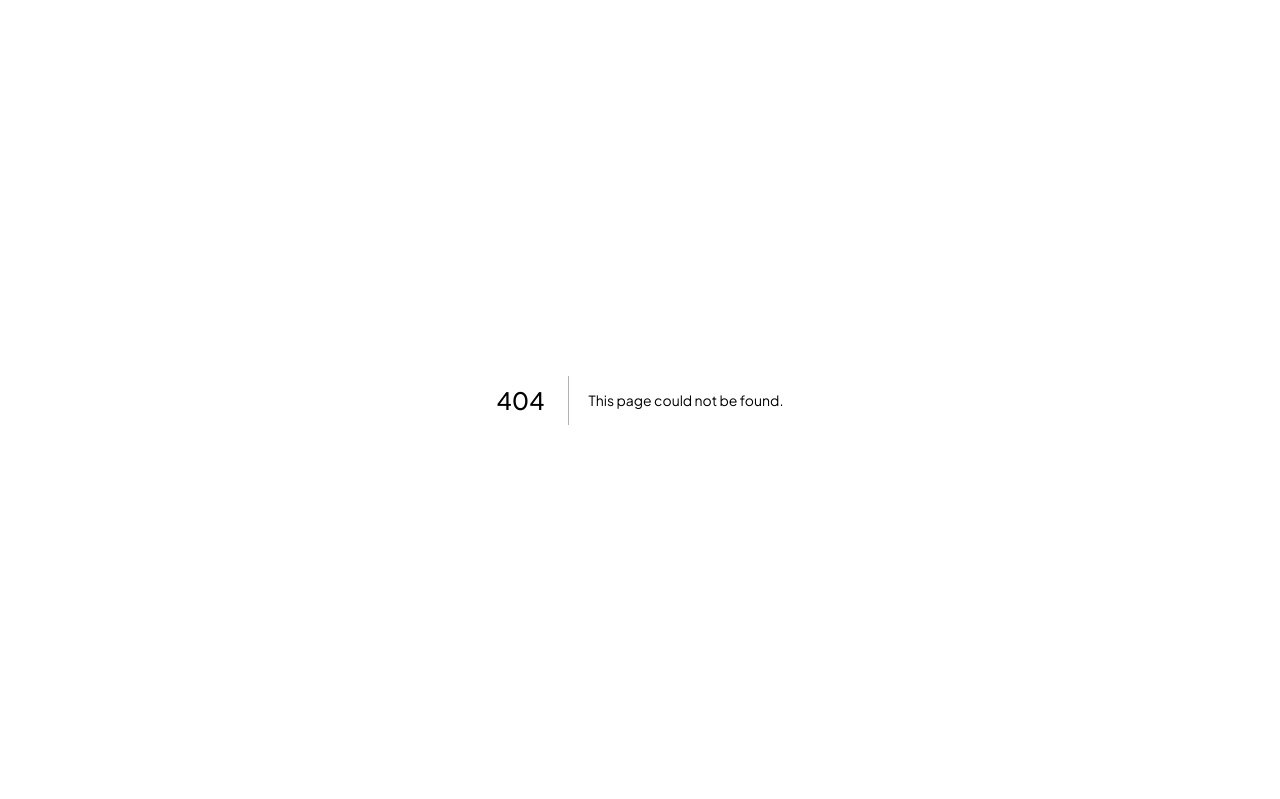
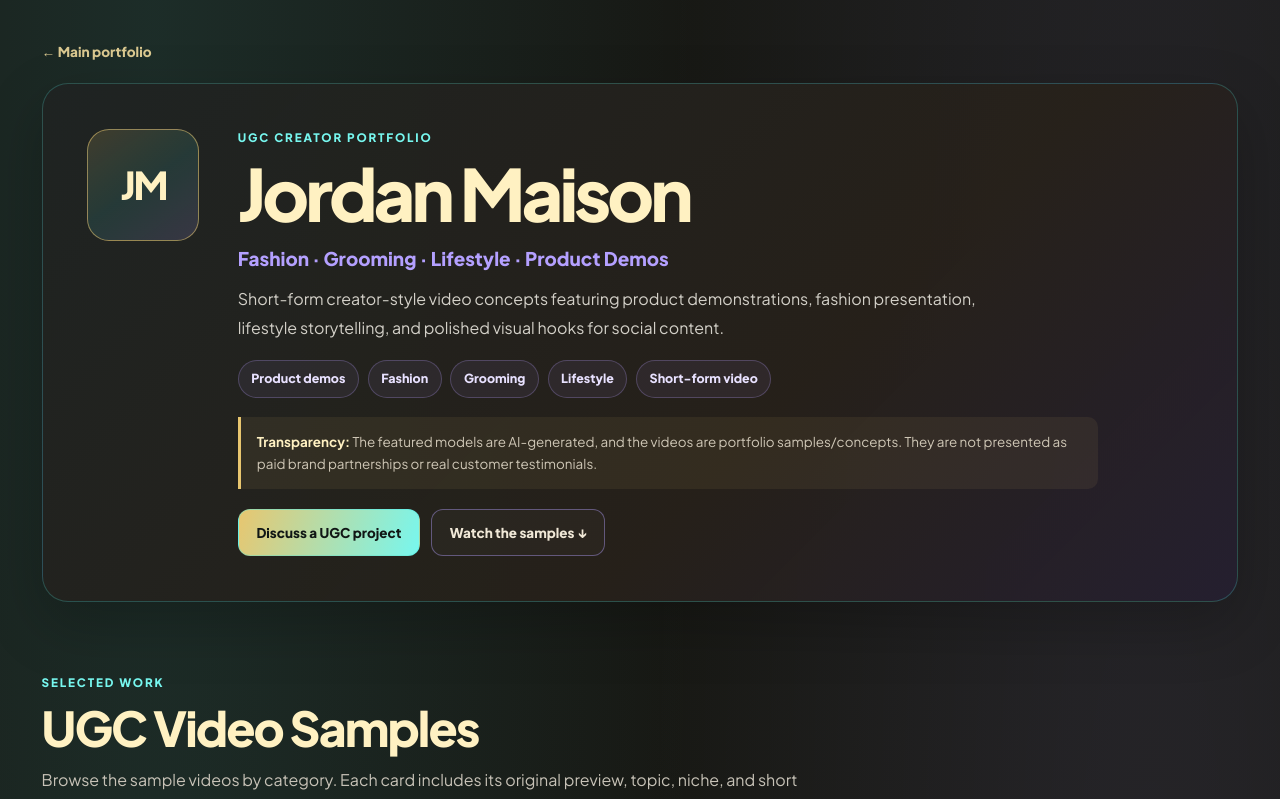
Before and after one commit to mjalaldin87-maker/Portfolio, a Next.js app: page /ugc in a window 1280 px wide. Before the commit this address had no page. Shown: the top 799 px of the page. Built offline with nearby package versions, Linux system fonts and the light colour scheme.

Commit message:
Add dedicated UGC-only creator portfolio page
Add a separate UGC showcase page with the existing 30 sample videos, category grouping, creator profile, and transparent AI-model disclosure.

```diff
--- /dev/null
+++ b/app/UGCShowcase.jsx
@@ -0,0 +1,64 @@
+"use client";
+
+import { useEffect, useRef } from "react";
+import { legacyBodyHTML, legacyScripts } from "./legacy-data";
+
+const originalBody = legacyBodyHTML;
+const originalScripts = legacyScripts;
+const ugcStart = originalBody.indexOf('<article class="ugc-production-note"');
+const ugcEnd = originalBody.indexOf("</section>", ugcStart);
+const ugcMarkup = originalBody.slice(ugcStart, ugcEnd).replaceAll('href="#work"', 'href="#ugc-showcase"');
+const categoryStart = originalScripts.indexOf("// Group current and future UGC cards");
+const categoryEnd = originalScripts.indexOf("})();", categoryStart) + 5;
+const categoryScript = originalScripts.slice(categoryStart, categoryEnd);
+
+export default function UGCShowcase() {
+  const showcaseRef = useRef(null);
+
+  useEffect(() => {
+    if (!showcaseRef.current || !categoryScript || showcaseRef.current.dataset.ready === "true") return;
+    // Reuse the original category grouping logic so the same 30 cards retain their content and 9:16 video frames.
+    new Function(categoryScript)();
+    showcaseRef.current.dataset.ready = "true";
+  }, []);
+
+  return (
+    <main className="ugc-only-page" ref={showcaseRef}>
+      <div className="ugc-only-shell">
+        <a className="ugc-return-link" href="https://mjalaldin87-maker.github.io/Portfolio/">← Main portfolio</a>
+
+        <section className="ugc-creator-hero" aria-labelledby="ugc-creator-title">
+          <div className="ugc-creator-mark" aria-hidden="true">JM</div>
+          <div className="ugc-creator-copy">
+            <p className="ugc-creator-eyebrow">UGC CREATOR PORTFOLIO</p>
+            <h1 id="ugc-creator-title">Jordan Maison</h1>
+            <p className="ugc-creator-role">Fashion · Grooming · Lifestyle · Product Demos</p>
+            <p className="ugc-creator-intro">Short-form creator-style video concepts featuring product demonstrations, fashion presentation, lifestyle storytelling, and polished visual hooks for social content.</p>
+            <div className="ugc-creator-tags" aria-label="UGC content categories">
+              <span>Product demos</span><span>Fashion</span><span>Grooming</span><span>Lifestyle</span><span>Short-form video</span>
+            </div>
+            <p className="ugc-ai-disclosure"><strong>Transparency:</strong> The featured models are AI-generated, and the videos are portfolio samples/concepts. They are not presented as paid brand partnerships or real customer testimonials.</p>
+            <div className="ugc-creator-actions">
+              <a href="mailto:avenqoravortax@gmail.com?subject=UGC%20Video%20Inquiry" className="ugc-contact-button">Discuss a UGC project</a>
+              <a href="#ugc-showcase" className="ugc-secondary-button">Watch the samples ↓</a>
+            </div>
+          </div>
+        </section>
+
+        <section className="ugc-samples-section" id="ugc-showcase" aria-labelledby="ugc-samples-title">
+          <div className="ugc-samples-heading">
+            <p className="ugc-creator-eyebrow">SELECTED WORK</p>
+            <h2 id="ugc-samples-title">UGC Video Samples</h2>
+            <p>Browse the sample videos by category. Each card includes its original preview, topic, niche, and short description.</p>
+          </div>
+          <div dangerouslySetInnerHTML={{ __html: ugcMarkup }} />
+        </section>
+
+        <footer className="ugc-only-footer">
+          <span>Jordan Maison · UGC Creator Portfolio</span>
+          <a href="mailto:avenqoravortax@gmail.com?subject=UGC%20Video%20Inquiry">Contact for UGC projects</a>
+        </footer>
+      </div>
+    </main>
+  );
+}
--- a/app/layout.jsx
+++ b/app/layout.jsx
@@ -1,6 +1,7 @@
 import "./globals.css";
 import "./legacy-home.css";
 import "./theme.css";
+import "./ugc.css";
 
 export const metadata = {
   title: "Muhammad Jalal Din | Guest Posting, SEO & UGC",
--- /dev/null
+++ b/app/ugc.css
@@ -0,0 +1,65 @@
+/* Standalone UGC portfolio page: no SEO/guest-posting service blocks or profile tabs. */
+.ugc-only-page {
+  min-height: 100vh;
+  padding: clamp(1.2rem, 3vw, 2.5rem) clamp(1rem, 4vw, 2.6rem) 3rem;
+  color: #f6f0e4;
+  background:
+    radial-gradient(ellipse at 12% 0%, rgba(77, 228, 220, .10), transparent 34rem),
+    radial-gradient(ellipse at 90% 13%, rgba(180, 160, 255, .10), transparent 32rem),
+    linear-gradient(155deg, #171814, #191811 56%, #211d17);
+}
+.ugc-only-shell { width: min(1240px, 100%); margin: 0 auto; }
+.ugc-return-link { display: inline-flex; margin: 0 0 1.25rem; color: #d9c78f; font-size: .85rem; font-weight: 750; text-decoration: none; }
+.ugc-return-link:hover { color: #77f7ef; }
+.ugc-creator-hero {
+  display: grid;
+  grid-template-columns: auto minmax(0, 1fr);
+  gap: clamp(1.25rem, 3vw, 2.4rem);
+  align-items: start;
+  padding: clamp(1.35rem, 3.6vw, 2.8rem);
+  border: 1px solid rgba(77, 228, 220, .24);
+  border-radius: 26px;
+  background: linear-gradient(135deg, rgba(31, 35, 34, .95), rgba(39, 33, 26, .94) 62%, rgba(37, 31, 49, .9));
+  box-shadow: 0 22px 60px rgba(0, 0, 0, .22);
+}
+.ugc-creator-mark {
+  display: grid;
+  place-items: center;
+  width: clamp(4.6rem, 10vw, 7rem);
+  aspect-ratio: 1;
+  border: 1px solid rgba(232, 198, 111, .55);
+  border-radius: 22px;
+  color: #fff1c2;
+  background: linear-gradient(145deg, rgba(232, 198, 111, .16), rgba(77, 228, 220, .12), rgba(180, 160, 255, .16));
+  font-size: clamp(1.6rem, 4vw, 2.4rem);
+  font-weight: 900;
+  letter-spacing: -.06em;
+}
+.ugc-creator-eyebrow { margin: 0 0 .55rem; color: #77f7ef; font-size: .73rem; font-weight: 850; letter-spacing: .16em; }
+.ugc-creator-copy h1 { margin: 0; color: #fff1c2; font-size: clamp(2.4rem, 6vw, 4.5rem); line-height: 1.02; letter-spacing: -.055em; font-weight: 900; }
+.ugc-creator-role { margin: .85rem 0 .7rem; color: #b4a0ff; font-size: clamp(.98rem, 2vw, 1.18rem); font-weight: 800; }
+.ugc-creator-intro { max-width: 780px; margin: 0; color: #d3d0c8; font-size: 1rem; line-height: 1.8; }
+.ugc-creator-tags { display: flex; flex-wrap: wrap; gap: .55rem; margin-top: 1.1rem; }
+.ugc-creator-tags span { padding: .5rem .78rem; border: 1px solid rgba(180, 160, 255, .26); border-radius: 999px; color: #e8e1ff; background: rgba(180, 160, 255, .07); font-size: .78rem; font-weight: 750; }
+.ugc-ai-disclosure { max-width: 860px; margin: 1.2rem 0 0; padding: .85rem 1rem; border-left: 3px solid #e8c66f; border-radius: 0 10px 10px 0; color: #cfc7b6; background: rgba(232, 198, 111, .07); font-size: .84rem; line-height: 1.65; }
+.ugc-ai-disclosure strong { color: #fff1c2; }
+.ugc-creator-actions { display: flex; flex-wrap: wrap; gap: .7rem; margin-top: 1.25rem; }
+.ugc-contact-button, .ugc-secondary-button { display: inline-flex; align-items: center; justify-content: center; min-height: 44px; padding: .75rem 1.1rem; border: 1px solid rgba(77, 228, 220, .42); border-radius: 12px; color: #101615; background: linear-gradient(110deg, #e8c66f, #77f7ef); font-size: .84rem; font-weight: 850; text-decoration: none; transition: transform .18s ease, filter .18s ease; }
+.ugc-secondary-button { color: #f0e8d7; background: rgba(255,255,255,.025); border-color: rgba(180,160,255,.42); }
+.ugc-contact-button:hover, .ugc-secondary-button:hover { transform: translateY(-1px); filter: brightness(1.08); }
+.ugc-samples-section { margin-top: clamp(2.6rem, 6vw, 4.5rem); }
+.ugc-samples-heading { max-width: 760px; margin: 0 0 1.5rem; }
+.ugc-samples-heading h2 { margin: 0 0 .7rem; color: #fff1c2; font-size: clamp(1.9rem, 4vw, 3rem); line-height: 1.12; font-weight: 900; letter-spacing: -.04em; }
+.ugc-samples-heading > p:last-child { margin: 0; color: #c7c2b7; line-height: 1.75; }
+.ugc-only-page .ugc-production-note { margin-top: 0; }
+.ugc-only-page .media-grid { margin-bottom: 2rem; }
+.ugc-only-page .ugc-category-video-grid { grid-template-columns: repeat(auto-fit, minmax(min(100%, 270px), 1fr)); }
+.ugc-only-page .video-card { min-width: 0; }
+.ugc-only-footer { display: flex; flex-wrap: wrap; align-items: center; justify-content: space-between; gap: .8rem; margin-top: 3rem; padding-top: 1.2rem; border-top: 1px solid rgba(180, 160, 255, .18); color: #aaa397; font-size: .8rem; }
+.ugc-only-footer a { color: #77f7ef; font-weight: 750; text-decoration: none; }
+@media (max-width: 640px) {
+  .ugc-creator-hero { grid-template-columns: 1fr; gap: 1rem; border-radius: 20px; }
+  .ugc-creator-mark { width: 4.3rem; border-radius: 16px; }
+  .ugc-creator-actions > a { width: 100%; }
+}
+@media (prefers-reduced-motion: reduce) { .ugc-contact-button, .ugc-secondary-button { transition: none; } }
--- /dev/null
+++ b/app/ugc/page.jsx
@@ -0,0 +1,16 @@
+import UGCShowcase from "../UGCShowcase";
+
+export const metadata = {
+  title: "Jordan Maison | UGC Creator Portfolio",
+  description: "UGC-style video samples for fashion, grooming, lifestyle, and product demonstrations. AI-generated models are clearly disclosed.",
+  alternates: { canonical: "https://mjalaldin87-maker.github.io/Portfolio/ugc/" },
+  openGraph: {
+    title: "Jordan Maison | UGC Creator Portfolio",
+    description: "Explore UGC-style product demos, fashion, grooming, and lifestyle video concepts.",
+    url: "https://mjalaldin87-maker.github.io/Portfolio/ugc/"
+  }
+};
+
+export default function UGCPage() {
+  return <UGCShowcase />;
+}
```
